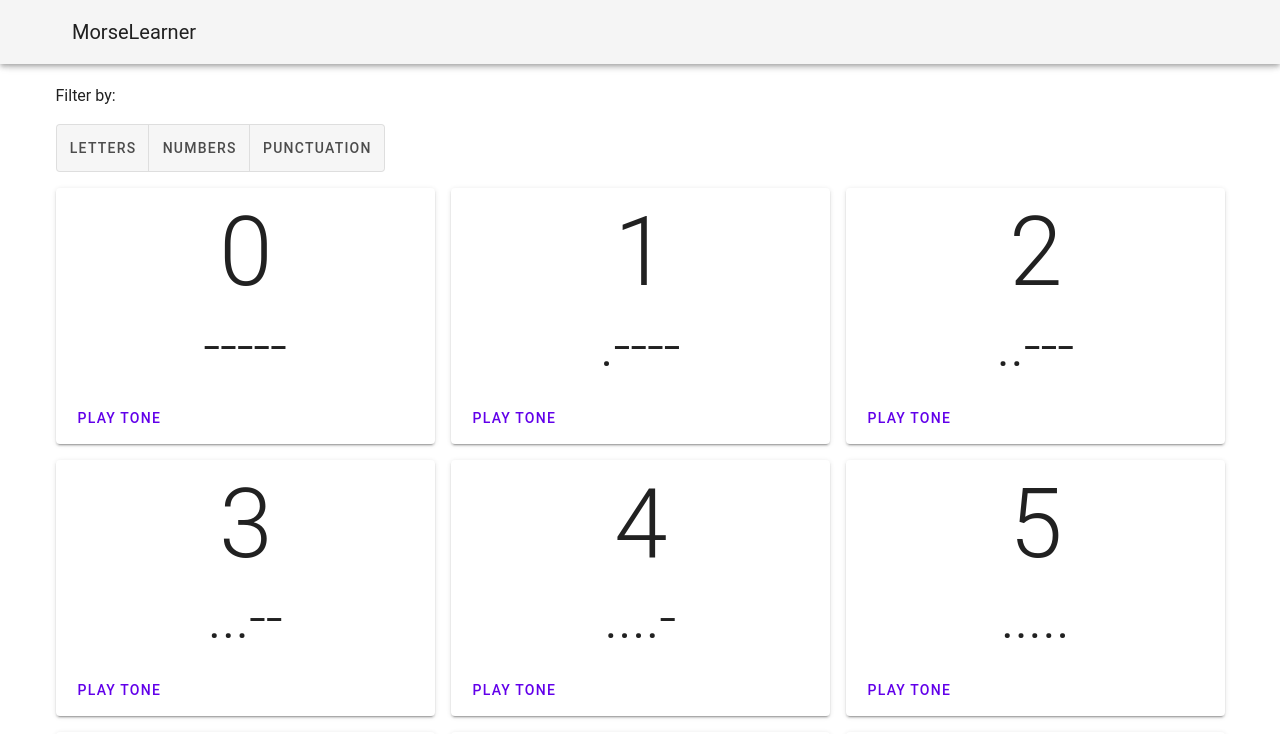
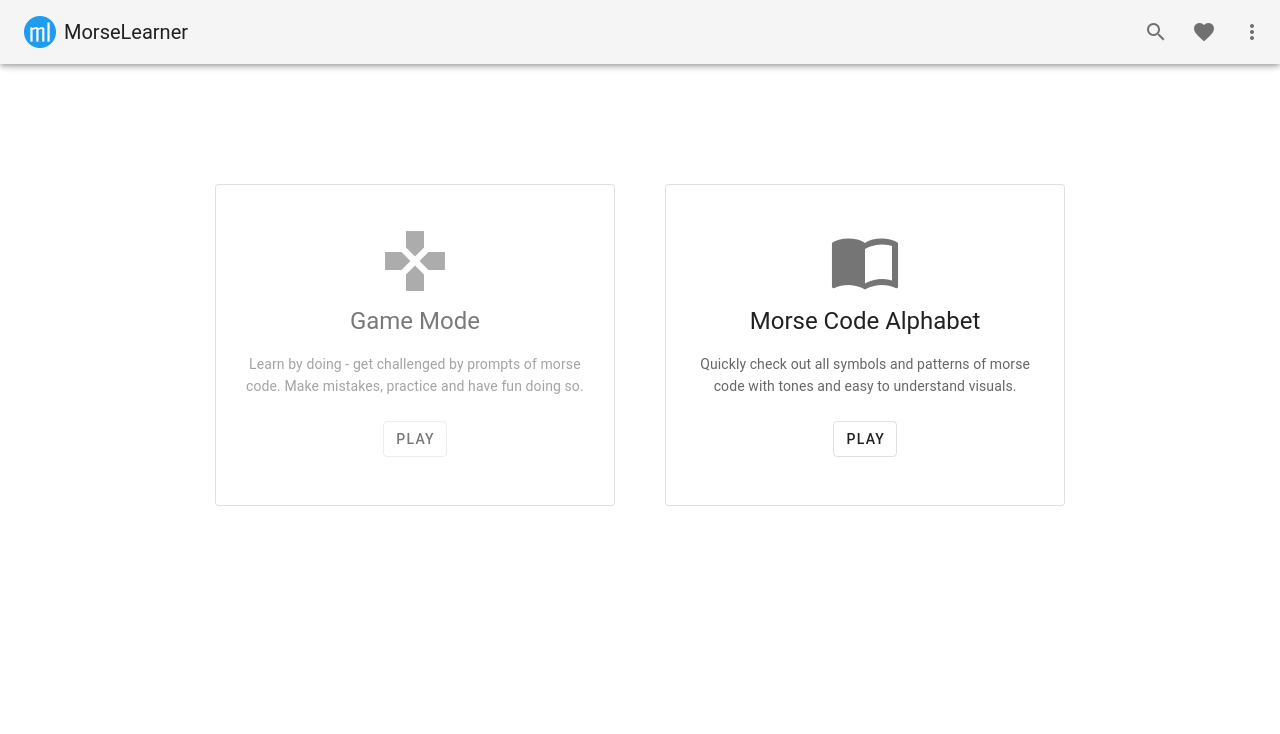
Before and after one commit to Rebreda/morselearner, a Vue app: page /#/ in a window 1280 px wide. Shown: the top 734 px of the page. Built offline with nearby package versions, Linux system fonts and the light colour scheme; the HTML template or start-up script is replaced by a standard one.

Commit message:
Add new homepage and navigation

```diff
--- a/package.json
+++ b/package.json
@@ -17,6 +17,7 @@
     "vuetify": "^2.4.0"
   },
   "devDependencies": {
+    "@mdi/font": "^6.5.95",
     "@vue/cli-plugin-babel": "~4.5.0",
     "@vue/cli-plugin-eslint": "~4.5.0",
     "@vue/cli-service": "~4.5.0",
--- a/src/App.vue
+++ b/src/App.vue
@@ -1,7 +1,11 @@
 <template>
   <v-app>
     <v-app-bar app>
-      <v-app-bar-nav-icon></v-app-bar-nav-icon>
+      <router-link to="/">
+        <v-app-bar-nav-icon>
+          <img src="@/assets/favicon-32x32.png" />
+        </v-app-bar-nav-icon>
+      </router-link>
       <v-toolbar-title>MorseLearner</v-toolbar-title>
 
       <v-spacer></v-spacer>
--- a/src/pages/HomePage.vue
+++ b/src/pages/HomePage.vue
@@ -2,27 +2,61 @@
   <div>
     <v-main>
       <v-container fluid>
-        <!-- If using vue-router -->
-        <character-board :letters="alphabet" />
+        <v-row class="prompt-row">
+          <v-card
+            disabled
+            hover
+            to="/challenge"
+            class="prompt text-center py-10 px-2 my-2"
+            max-width="400"
+            outlined
+          >
+            <v-icon size="72"> mdi-gamepad </v-icon>
+            <div class="mt-2 text-center">
+              <h5 class="text-h5">Game Mode</h5>
+            </div>
+            <v-card-text
+              >Learn by doing - get challenged by prompts of morse code. Make
+              mistakes, practice and have fun doing so.
+            </v-card-text>
+
+            <v-card-actions>
+              <v-btn outlined text class="mx-auto"> Play </v-btn>
+            </v-card-actions>
+          </v-card>
+
+          <v-card
+            hover
+            to="/review"
+            class="prompt text-center py-10 px-2 my-2"
+            max-width="400"
+            outlined
+          >
+            <v-icon size="72"> mdi-book-open-blank-variant </v-icon>
+            <div class="mt-2 text-center">
+              <h5 class="text-h5">Morse Code Alphabet</h5>
+            </div>
+            <v-card-text>
+              Quickly check out all symbols and patterns of morse code with
+              tones and easy to understand visuals.
+            </v-card-text>
+            <v-card-actions class="text-center">
+              <v-btn outlined text class="mx-auto"> Play </v-btn>
+            </v-card-actions>
+          </v-card>
+        </v-row>
       </v-container>
     </v-main>
   </div>
 </template>
 
 <script>
-import CharacterBoard from "../components/CharacterBoard.vue";
-import morse from "../data/morse.json";
-
 export default {
   name: "HomePage",
   data() {
-    return {
-      alphabet: morse,
-    };
+    return {};
   },
-  components: {
-    CharacterBoard,
-  },
+  components: {},
   metaInfo() {
     return {
       title: "MorseLearner - Learn morse code",
@@ -37,3 +71,14 @@ export default {
   },
 };
 </script>
+
+<style scoped>
+.prompt-row {
+  justify-content: center;
+  margin: 8% 0;
+}
+.prompt {
+  flex: 1 1 auto;
+  margin: 0 2%;
+}
+</style>
--- /dev/null
+++ b/src/pages/ReviewPage.vue
@@ -0,0 +1,38 @@
+<template>
+  <div>
+    <v-main>
+      <v-container fluid>
+        <character-board :letters="alphabet" />
+      </v-container>
+    </v-main>
+  </div>
+</template>
+
+<script>
+import CharacterBoard from "../components/CharacterBoard.vue";
+import morse from "../data/morse.json";
+
+export default {
+  name: "ReviewPage",
+  data() {
+    return {
+      alphabet: morse,
+    };
+  },
+  components: {
+    CharacterBoard,
+  },
+  metaInfo() {
+    return {
+      title: "MorseLearner - Learn morse code",
+      meta: [
+        {
+          vmid: "Learn morse code easily",
+          name: "Learn morse code easily",
+          content: "Learn morse code easily",
+        },
+      ],
+    };
+  },
+};
+</script>
--- a/src/plugins/vuetify.js
+++ b/src/plugins/vuetify.js
@@ -1,3 +1,4 @@
+import '@mdi/font/css/materialdesignicons.css' // Ensure you are using css-loader
 import Vue from 'vue';
 import Vuetify from 'vuetify/lib/framework';
 
--- a/src/router/index.js
+++ b/src/router/index.js
@@ -2,6 +2,9 @@ import Vue from "vue";
 import VueRouter from "vue-router";
 
 import HomePage from '../pages/HomePage.vue'
+import ReviewPage from '../pages/ReviewPage.vue'
+
+
 
 Vue.use(VueRouter);
 
@@ -10,6 +13,11 @@ const routes = [
     path: "/",
     name: "HomePage",
     component: HomePage,
+  },
+  {
+    path: "/review",
+    name: "ReviewPage",
+    component: ReviewPage,
   }
 ];
 
```
Also changed, not shown: 1 other file (tests, documents, lock files or other folders).
